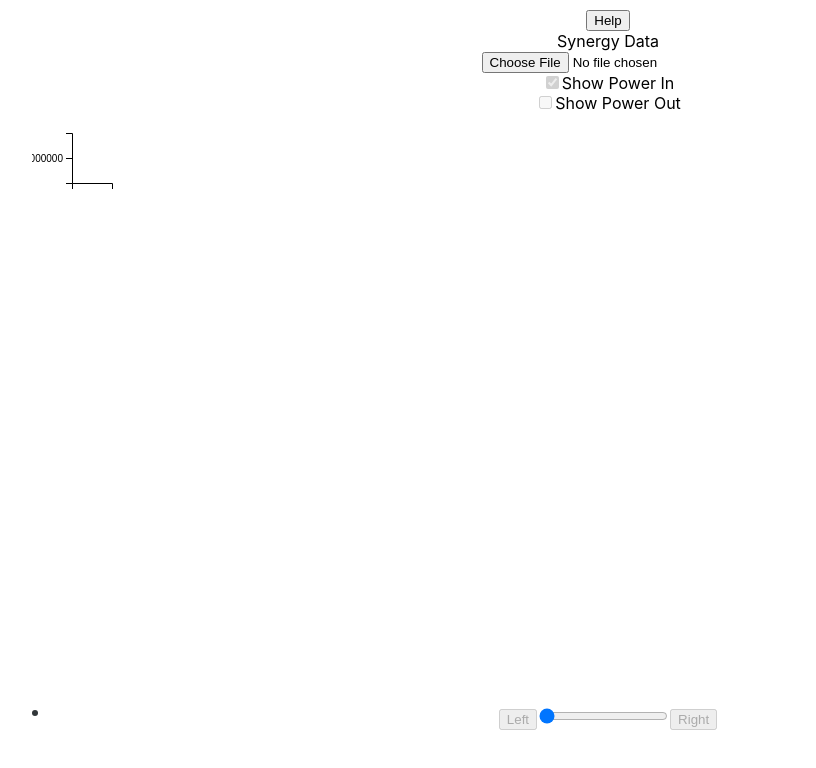
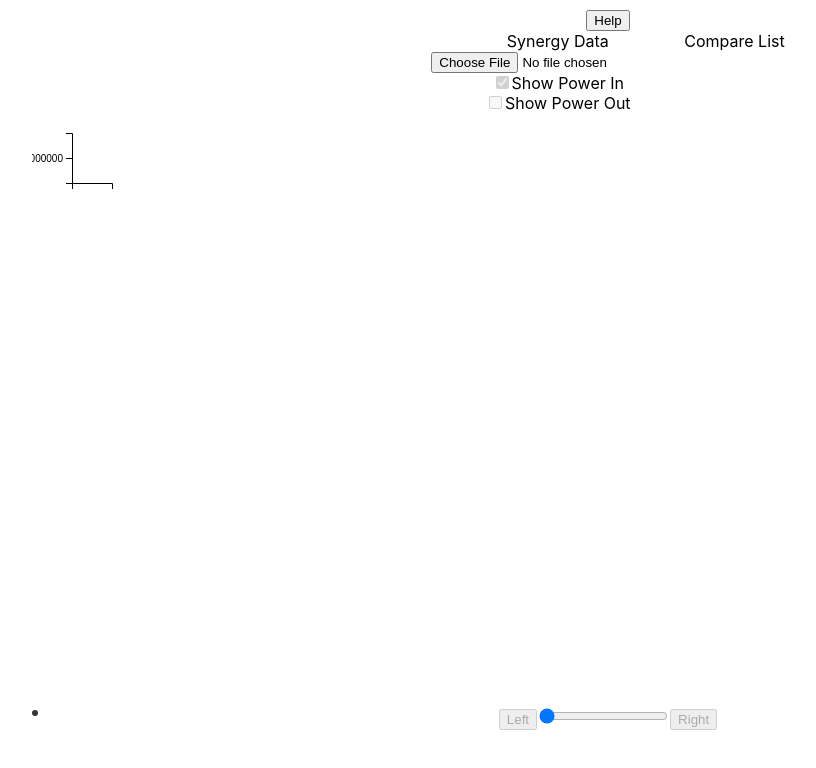
Before and after one commit to lordmortis/synergy-bill-analyzer, a React (Create React App) app: page / in a window 1280 px wide. Shown: the top 768 px of the page, without its empty margins (42-858 px from the left). Built offline with nearby package versions, Linux system fonts and the light colour scheme.

Commit message:
Comparison tools finished

```diff
--- a/src/App.css
+++ b/src/App.css
@@ -12,6 +12,18 @@ div#root {
   flex-flow: column;
   align-items: center;
   justify-content: center;
+}
+
+.App div#headerControls {
+  display: flex;
+}
+
+.App div#headerControls div.panel {
+  max-width: 50%
+}
+
+div.compareList {
+  display: flex;
 }
 
 .App div#graph {
--- a/src/App.tsx
+++ b/src/App.tsx
@@ -67,6 +67,14 @@ function App() {
     return state.showDate == null ? new Map<number, Types.PowerEntry>() : state.records?.get(state.showDate.getTime());
   }, [state.records, state.showDate]);
 
+  const compareRecords = useMemo(() => {
+    if (state.compareRecords == null) return null;
+    if (state.selectedCompareRecord == null) return null;
+    const records = state.compareRecords.get(state.selectedCompareRecord);
+    if (records == null) return null;
+    return records;
+  }, [state.selectedCompareRecord, state.compareRecords]);
+
   if (showHelp) {
     return (
       <div className="help">
@@ -78,6 +86,8 @@ function App() {
     return (
       <div className="App">
       <button onClick={() => setShowHelp(true)}>Help</button>
+        <div id="headerControls">
+          <div className="headerPanel">
             <FileInput
               busy={state.busy}
               filename={state.filename}
@@ -95,14 +105,9 @@ function App() {
                 Show Power Out
               </div>
             </div>
-        <BarGraph
-          records={dateRecords}
-          maxInPower={graphData.maxIn}
-          maxOutPower={graphData.maxOut}
-          showInPower={showPowerIn}
-          showOutPower={showPowerOut}
-        />
-        <DateSelect dates={dates} currentDate={state.showDate} selectDate={selectDate}/>
+          </div>
+          <div className="panel">
+            Compare List
             <CompareList
               currentDate={state.showDate}
               records={state.compareRecords}
@@ -112,6 +117,17 @@ function App() {
               deleteDate={deleteDate}
             />
           </div>
+        </div>
+        <BarGraph
+          records={dateRecords}
+          compareRecords={compareRecords}
+          maxInPower={graphData.maxIn}
+          maxOutPower={graphData.maxOut}
+          showInPower={showPowerIn}
+          showOutPower={showPowerOut}
+        />
+        <DateSelect dates={dates} currentDate={state.showDate} selectDate={selectDate}/>
+      </div>
     );
   }
 }
--- a/src/components/BarGraph.tsx
+++ b/src/components/BarGraph.tsx
@@ -16,6 +16,7 @@ function findOrAppend(parent: d3.Selection<SVGSVGElement | SVGGElement, unknown,
 
 interface IProps {
   records: Types.DateEntries | undefined;
+  compareRecords: Types.DateEntries | null;
   maxInPower: number;
   maxOutPower: number;
   showInPower: boolean;
@@ -26,6 +27,17 @@ function convertRecordTime(entry:Types.PowerEntry): string {
   const hourPart = Math.trunc(entry.hour).toLocaleString("en-AU", {minimumIntegerDigits: 2});
   const minutePart = (entry.hour % 1) > 0.01 ? "30" : "00";
   return `${hourPart}:${minutePart}`;
+}
+
+function getkWhIn(elem: any, compareRecords: Types.DateEntries | null) : number {
+  if (compareRecords != null) {
+    const compareRecord = compareRecords.get(elem.hour);
+    if (compareRecord != null) {
+      return elem.kWhIn - compareRecord.kWhIn;
+    }
+  }
+
+  return elem.kWhIn;
 }
 
 export default function BarGraph(props:IProps) : React.ReactElement {
@@ -73,9 +85,9 @@ export default function BarGraph(props:IProps) : React.ReactElement {
             .attr("fill", "#7036EC")
             .attr("class", "barIn")
             .attr("x", (elem):number => x(convertRecordTime(elem)) !== undefined ? x(convertRecordTime(elem)) as number : 0)
-            .attr("y", (elem) => props.showInPower ? y(elem.kWhIn): height)
+            .attr("y", (elem) => props.showInPower ? y(getkWhIn(elem, props.compareRecords)) : height)
             .attr("width", xWidth)
-            .attr("height", (elem) => props.showInPower ? height - y(elem.kWhIn): 0)
+            .attr("height", (elem) => props.showInPower ? height - y(getkWhIn(elem, props.compareRecords)): 0)
             .on('mouseover',
               function (d, record) {
                 d3.select(this).transition().duration(50).attr('opacity', '.5');
@@ -92,9 +104,9 @@ export default function BarGraph(props:IProps) : React.ReactElement {
         , update =>
           update.transition().duration(750)
             .attr("x", (elem):number => x(convertRecordTime(elem)) !== undefined ? x(convertRecordTime(elem)) as number : 0)
-            .attr("y", (elem) => props.showInPower ? y(elem.kWhIn): height)
+            .attr("y", (elem) => props.showInPower ? y(getkWhIn(elem, props.compareRecords)): height)
             .attr("width", xWidth)
-            .attr("height", (elem) => props.showInPower ? height - y(elem.kWhIn): 0)
+            .attr("height", (elem) => props.showInPower ? height - y(getkWhIn(elem, props.compareRecords)): 0)
       )
 
     gElem.selectAll(".barOut")
@@ -149,8 +161,7 @@ export default function BarGraph(props:IProps) : React.ReactElement {
     const yAxis = findOrAppend(gElem, "g", "yAxis");
     yAxis.call(d3.axisLeft(y).ticks(4));
 
-  }, [
-    props.records, props.maxInPower, props.maxOutPower, props.showOutPower, props.showInPower,
+  }, [props.compareRecords, props.records, props.maxInPower, props.maxOutPower, props.showOutPower, props.showInPower,
      margin.left, margin.top, width, height, x, y
   ]);
 
--- a/src/components/CompareList.tsx
+++ b/src/components/CompareList.tsx
@@ -27,7 +27,7 @@ function renderClearSelected(props: IProps) {
 }
 
 
-function renderButton(props: IProps,
+function renderStoreState(props: IProps,
                       key: string,
                       deleteConfirm: string,
                       setDeleteConfirm: (value: (((prevState: string) => string) | string)) => void){
@@ -35,10 +35,10 @@ function renderButton(props: IProps,
   function handleDeleteFinalClick(_:MouseEvent<HTMLButtonElement>) { props.deleteDate(key); }
   function handleDeleteFirstClick(_:MouseEvent<HTMLButtonElement>) { setDeleteConfirm(key); }
   if (deleteConfirm === key) {
-    return <button onClick={handleDeleteFinalClick}>Really Delete {key} ?</button>
+    return <div className="compareElem"><button onClick={handleDeleteFinalClick}>Really Delete {key} ?</button></div>
   }
 
-  return <div>
+  return <div className="compareElem">
     <button disabled={props.selectedRecord === key} onClick={handleSelectClick}>{key}</button>
     <button onClick={handleDeleteFirstClick}>Delete</button>
   </div>
@@ -52,6 +52,6 @@ export default function CompareList(props:IProps) : React.ReactElement {
 
   if (props.currentDate != null) parts.push(renderStorageForm(props, storageName, setStorageName));
   if (props.selectedRecord != null) parts.push(renderClearSelected(props));
-  props.records?.forEach((_, key) => parts.push(renderButton(props, key, deleteConfirm, setDeleteConfirm)));
-  return <div>{parts}</div>;
+  props.records?.forEach((_, key) => parts.push(renderStoreState(props, key, deleteConfirm, setDeleteConfirm)));
+  return <div className="compareList">{parts}</div>;
 }
```
Lines whose indentation alone changed are shown as unchanged.
